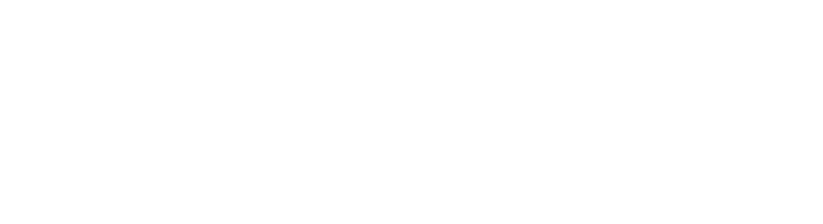
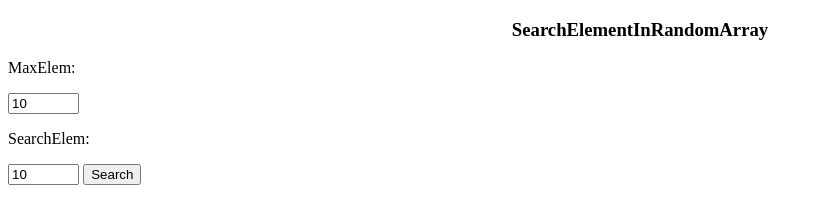
Before and after one commit to Rekazz/webdev-learn, a plain HTML site: page lw1/JavaScript Project/index.html in a window 1280 px wide. Shown: the whole page, without its empty margins (0-823 px from the left). Drawn offline with Linux system fonts and the light colour scheme.

Commit message:
Its Works!

```diff
--- a/lw1/JavaScript Project/index.html
+++ b/lw1/JavaScript Project/index.html
@@ -1,3 +1,17 @@
 <!DOCTYPE HTML>
 <html>
+  <head>
+    <title>SearchElementInRandomArray</title>
+    <meta charset="utf-8" />
+    <link rel="stylesheet" href="styles/style.css" type="text/css" />
+    <script src="scripts/searchElement.js"></script>
+  </head>
+  <body>
+    <h3>SearchElementInRandomArray</h3>
+    <p>MaxElem:</p>
+    <input type="number" id="max-elem" value="10" />
+    <p>SearchElem:</p>
+    <input type="number" id="search-elem" value="10" />
+    <input type="button" id="search-button" value="Search" onclick="searchElement();" />
+  </body>
 </html>
```
